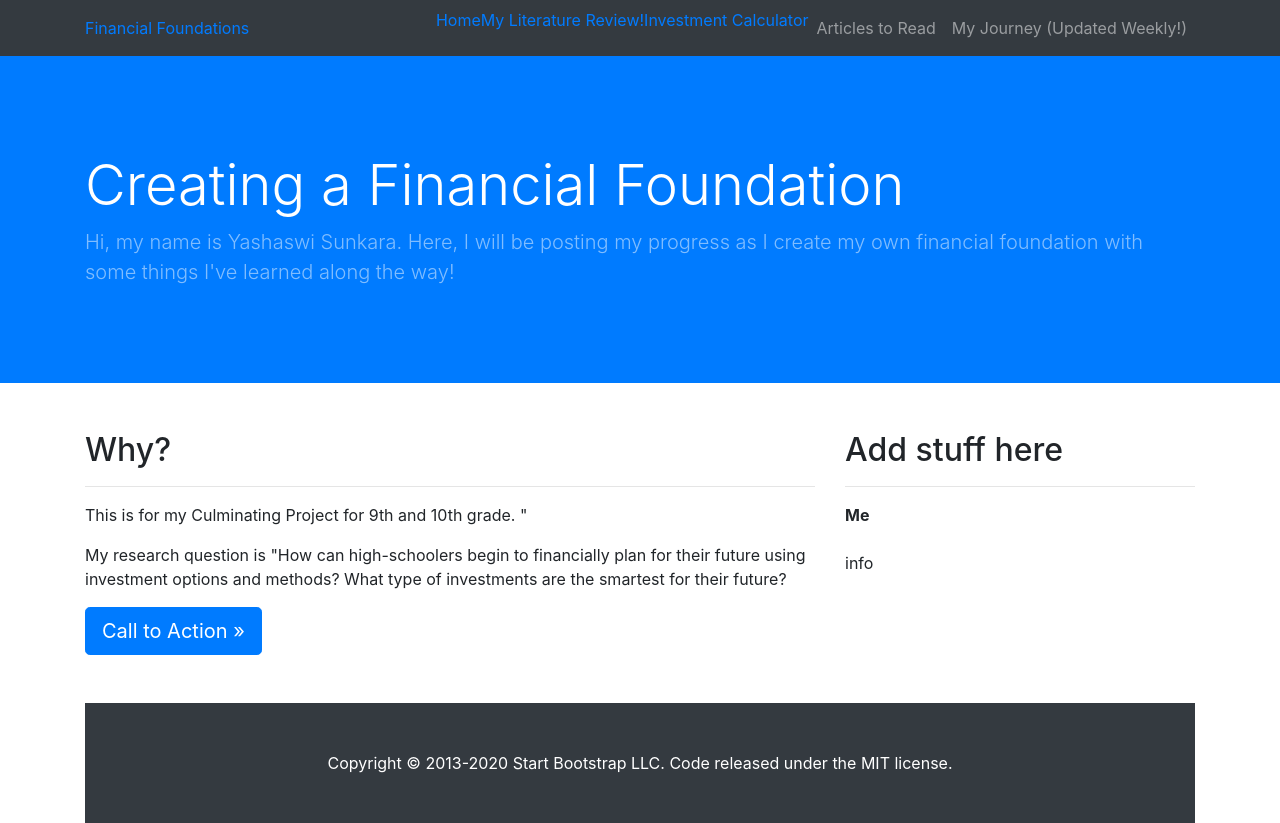
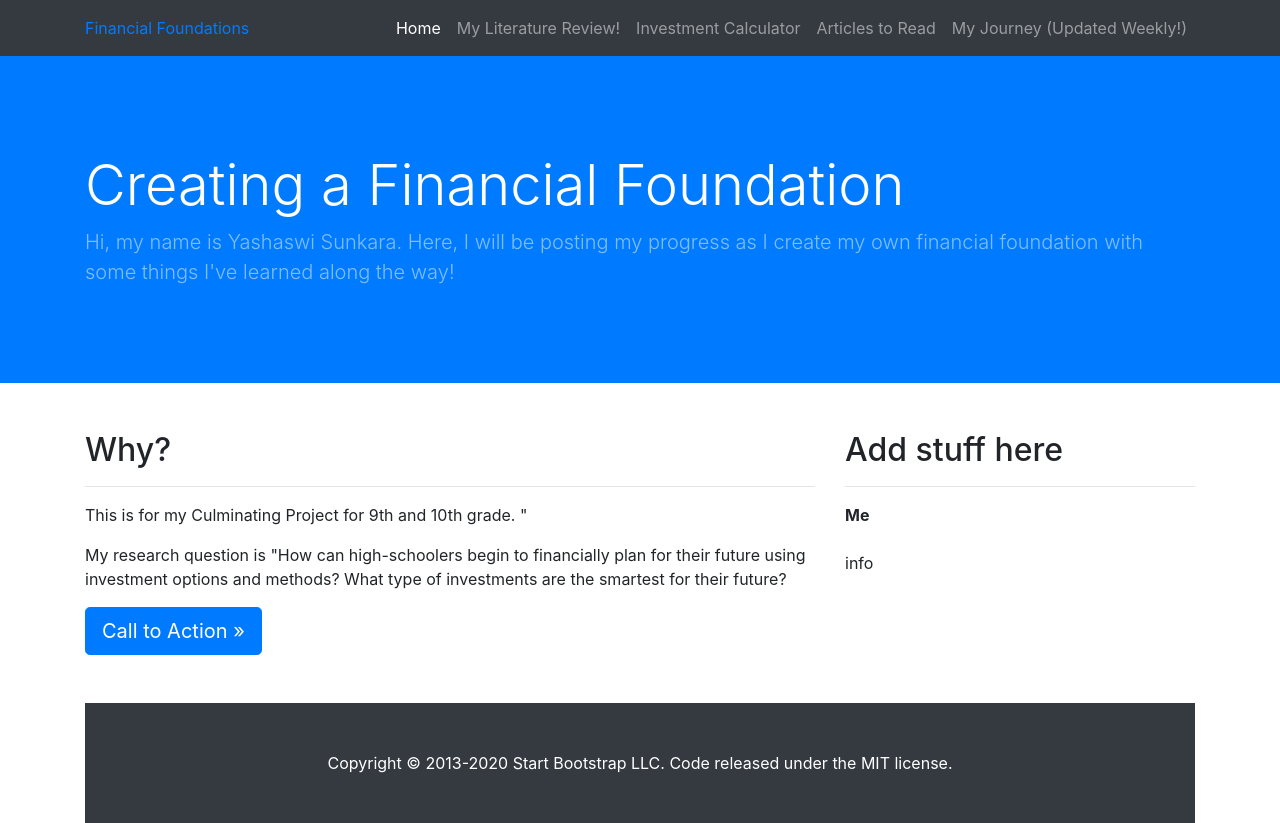
Before and after one commit to investyoung/investyoung.github.io, a website: page index.html in a window 1280 px wide. Drawn offline with Linux system fonts and the light colour scheme.

Commit message:
navlink.

```diff
--- a/index.html
+++ b/index.html
@@ -30,15 +30,15 @@
       <div class="collapse navbar-collapse" id="navbarResponsive">
         <ul class="navbar-nav ml-auto">
           <li class="nav-item active">
-            <a href="#index.html">Home
+            <a class="nav-link" href="#index.html">Home
               <span class="sr-only">(current)</span>
             </a>
           </li>
           <li class="nav-item">
-            <a href="LitReview.html">My Literature Review!</a>
+            <a class="nav-link" href="LitReview.html">My Literature Review!</a>
           </li>
           <li class="nav-item">
-            <a href="InvestmentCalc.html">Investment Calculator</a>
+            <a class="nav-link" href="InvestmentCalc.html">Investment Calculator</a>
           </li>
           <li class="nav-item">
             <a class="nav-link" href="Articles.html">Articles to Read</a>
```
